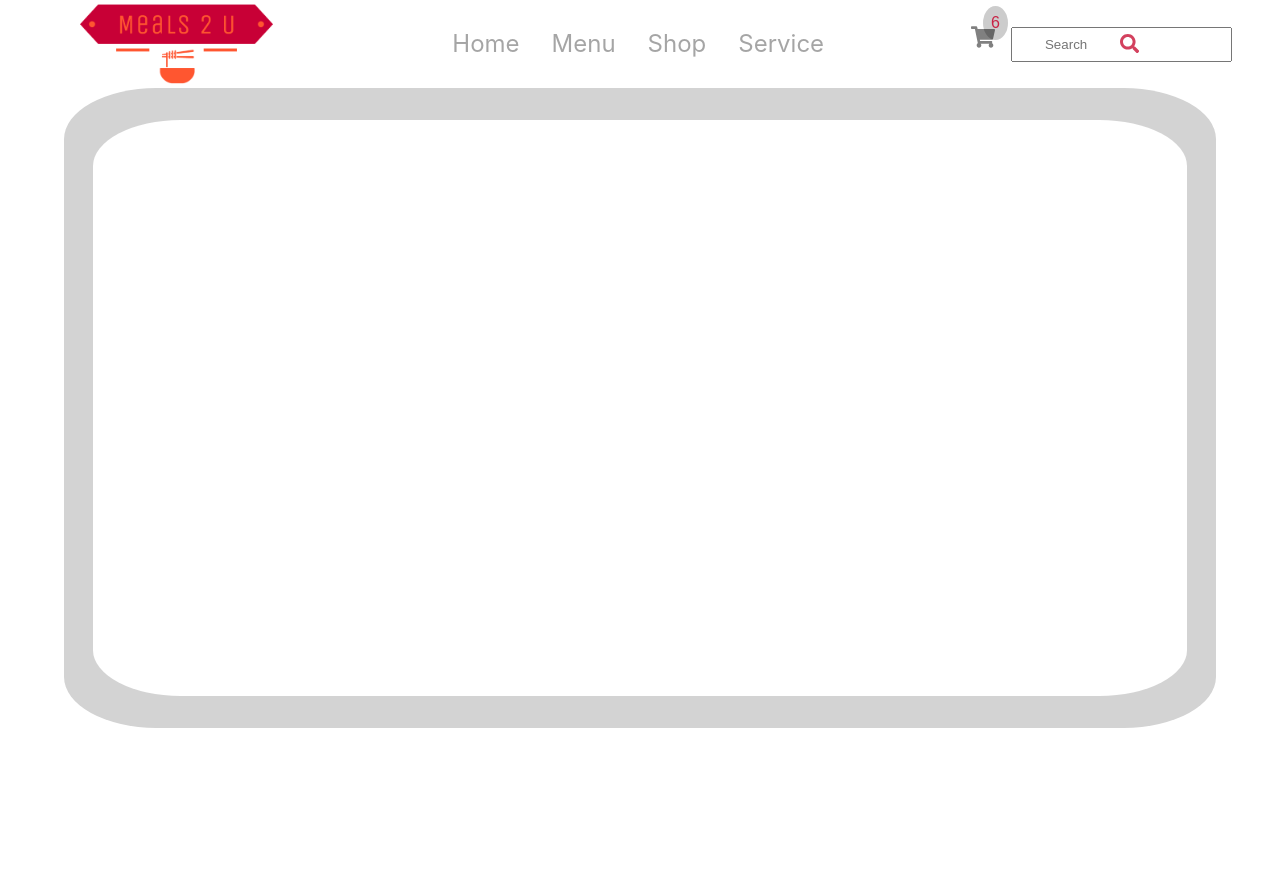
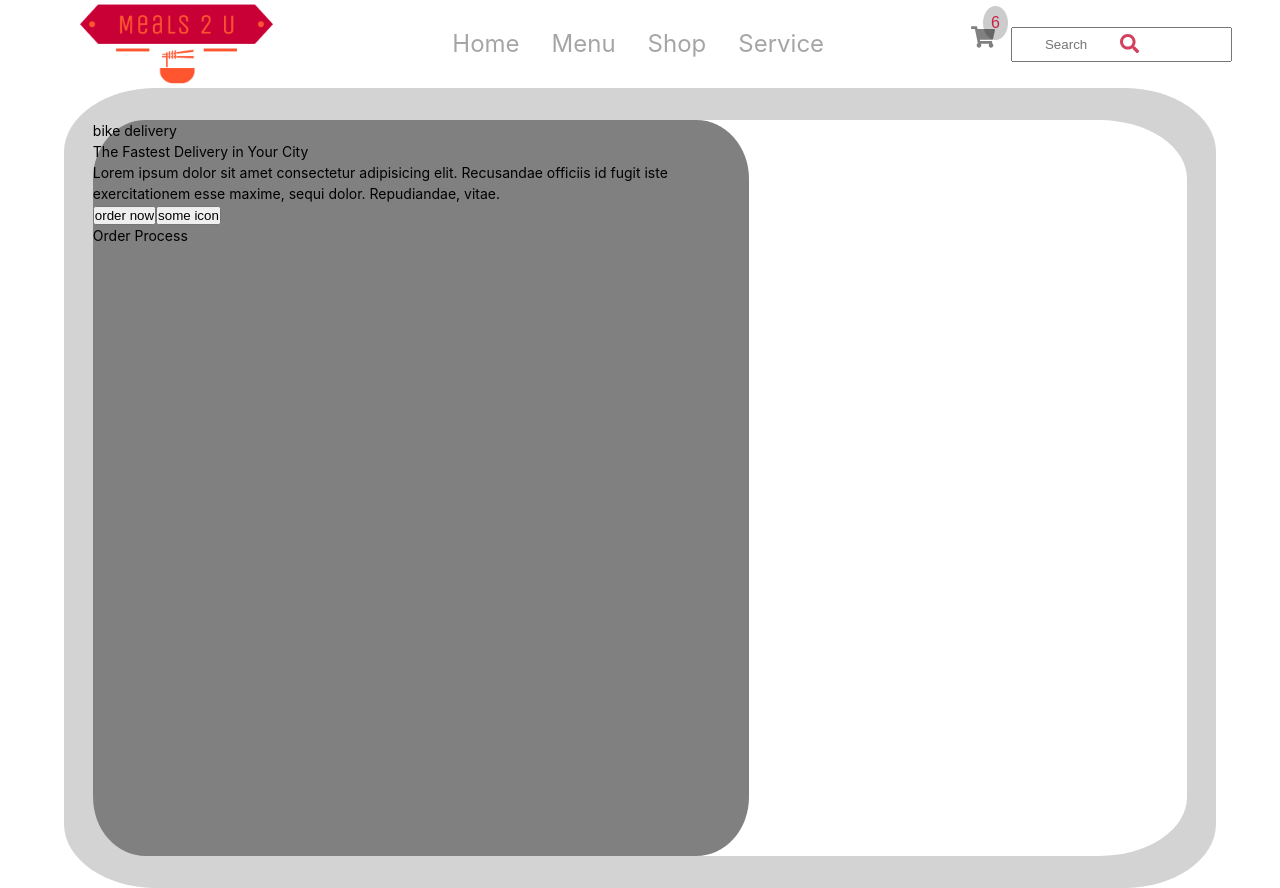
Before and after one commit to Jscorz/React-Food-Delivery-App, a React (Create React App) app: page / in a window 1280 px wide. Before the commit the page ends 800 px from the top, so only its background shows below. Built offline with nearby package versions, Linux system fonts and the light colour scheme.

Commit message:
added containers for main text items

```diff
--- a/src/components/Header.js
+++ b/src/components/Header.js
@@ -1,14 +1,15 @@
 import React, { useState, useRef } from 'react';
 import '../index.css';
 import styled from 'styled-components';
-import { FaBars, FaSearch, FaShoppingCart } from 'react-icons/fa';
-import logo from '../assets/logo.png';
+import MainText from './MainText';
 
 const Header = () => {
   return (
     <Wrapper>
       <section className='grid'>
-        <article className='grid-second'></article>
+        <article className='grid-second'>
+          <MainText />
+        </article>
       </section>
     </Wrapper>
   );
@@ -19,7 +20,7 @@ export default Header;
 const Wrapper = styled.section`
   .grid {
     background-color: lightgrey;
-    min-height: 80vh;
+    min-height: 100vh;
     max-width: 90vw;
     margin: 0 auto;
     display: flex;
@@ -31,6 +32,9 @@ const Wrapper = styled.section`
       min-width: 95%;
       background-color: white;
       border-radius: 8%;
+
+      display: grid;
+      grid-template-columns: 60% 1fr 1fr;
     }
   }
 `;
--- /dev/null
+++ b/src/components/MainText.js
@@ -0,0 +1,35 @@
+import React from 'react';
+import styled from 'styled-components';
+
+const MainText = () => {
+  return (
+    <Wrapper>
+      <section>
+        <article>bike delivery</article>
+        <main>The Fastest Delivery in Your City</main>
+        <div>
+          Lorem ipsum dolor sit amet consectetur adipisicing elit. Recusandae
+          officiis id fugit iste exercitationem esse maxime, sequi dolor.
+          Repudiandae, vitae.
+        </div>
+        <div className='button-container'>
+          <button>order now</button>
+          <button>some icon</button>
+          <p>Order Process</p>
+        </div>
+      </section>
+    </Wrapper>
+  );
+};
+
+const Wrapper = styled.section`
+  section {
+    height: 100%;
+    background-color: grey;
+    border-radius: 8%;
+    display: flex;
+    flex-direction: column;
+  }
+`;
+
+export default MainText;
```
